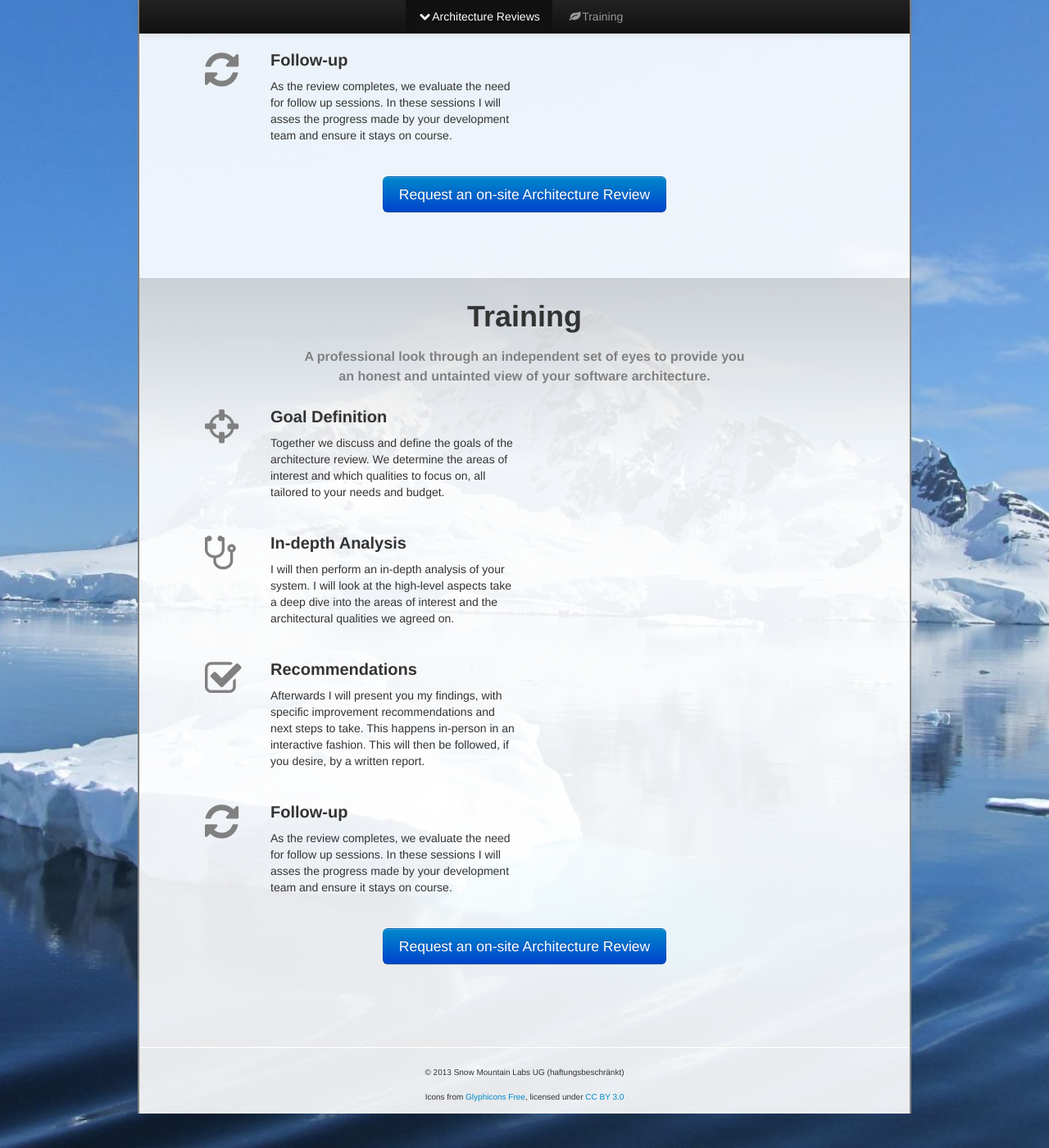
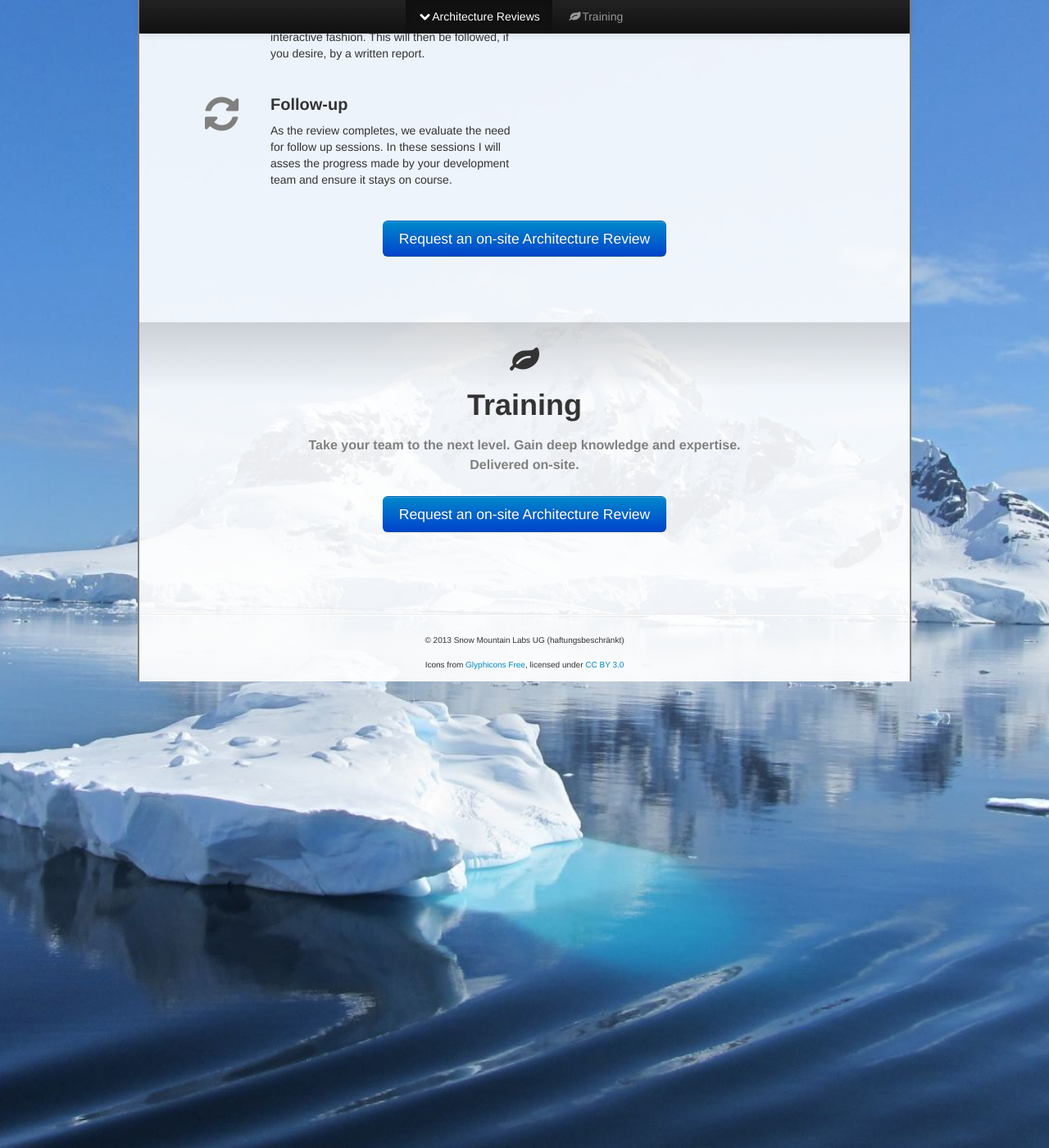
Before and after one commit to axelfontaine/axelfontaine.com, a Jekyll site: the page built from index.html, in a window 1280 px wide and 1400 px high, scrolled down 1448 px. Shown: the whole window at 82% size. Built offline with Jekyll 4.4.1, drawn with Linux system fonts in a browser that asks for light colours.

Commit message:
Beginning of training section

```diff
--- a/index.html
+++ b/index.html
@@ -32,7 +32,8 @@ layout: default
         </div>
     </div>
     <div id="architecture-reviews" class="marketing-section">
-    <div class="marketing-section-head">Your Software Architecture. Reviewed.</div>
+        <div class="marketing-section-head"><i class="icon-chevron-down"></i><br/>Your Software Architecture. Reviewed.
+        </div>
         <div class="marketing-section-sub">A professional look through an independent set of eyes to provide you<br/>an
             honest and untainted view of your software architecture.
         </div>
@@ -94,61 +95,14 @@ layout: default
         </div>
     </div>
 
-<div id="training" class="marketing-section gradient">
-    <div class="marketing-section-head">Training</div>
-    <div class="marketing-section-sub">A professional look through an independent set of eyes to provide you<br/>an
-        honest and untainted view of your software architecture.
+    <div id="training" class="marketing-section">
+        <div class="marketing-section-head"><i class="icon-leaf"></i><br/>Training</div>
+        <div class="marketing-section-sub">Take your team to the next level. Gain deep knowledge and expertise.<br/>Delivered
+            on-site.
         </div>
         <div class="row">
             <div class="span6">
-            <div class="marketing-item row">
-                <div class="span2 marketing-item-icon">
-                    <i class="icon-screenshot"></i>
-                </div>
-                <div class="span4">
-                    <div class="marketing-item-head">Goal Definition</div>
-                    <div class="marketing-item-body">Together we discuss and define the goals of the architecture
-                        review. We determine the areas of interest and which qualities to focus on, all tailored to
-                        your needs and budget.
-                    </div>
-                </div>
-            </div>
-            <div class="marketing-item row">
-                <div class="span2 marketing-item-icon">
-                    <i class="icon-stethoscope"></i>
-                </div>
-                <div class="span4">
-                    <div class="marketing-item-head">In-depth Analysis</div>
-                    <div class="marketing-item-body">I will then perform an in-depth analysis of your system. I will
-                        look at the high-level aspects take a deep dive into the areas of interest and the
-                        architectural qualities we agreed on.
-                    </div>
-                </div>
-            </div>
-            <div class="marketing-item row">
-                <div class="span2 marketing-item-icon">
-                    <i class="icon-check"></i>
-                </div>
-                <div class="span4">
-                    <div class="marketing-item-head">Recommendations</div>
-                    <div class="marketing-item-body">Afterwards I will present you my findings, with specific
-                        improvement recommendations and next steps to take. This happens in-person in an interactive
-                        fashion. This will then be followed, if you desire, by a written report.
-                    </div>
-                </div>
-            </div>
-            <div class="marketing-item row">
-                <div class="span2 marketing-item-icon">
-                    <i class="icon-refresh"></i>
-                </div>
-                <div class="span4">
-                    <div class="marketing-item-head">Follow-up</div>
-                    <div class="marketing-item-body">As the review completes, we evaluate the need for follow up
-                        sessions. In these sessions I will asses the progress made by your development team and
-                        ensure it stays on course.
-                    </div>
-                </div>
-            </div>
+
             </div>
             <div class="span6"></div>
         </div>
```
Lines whose indentation alone changed are shown as unchanged.
